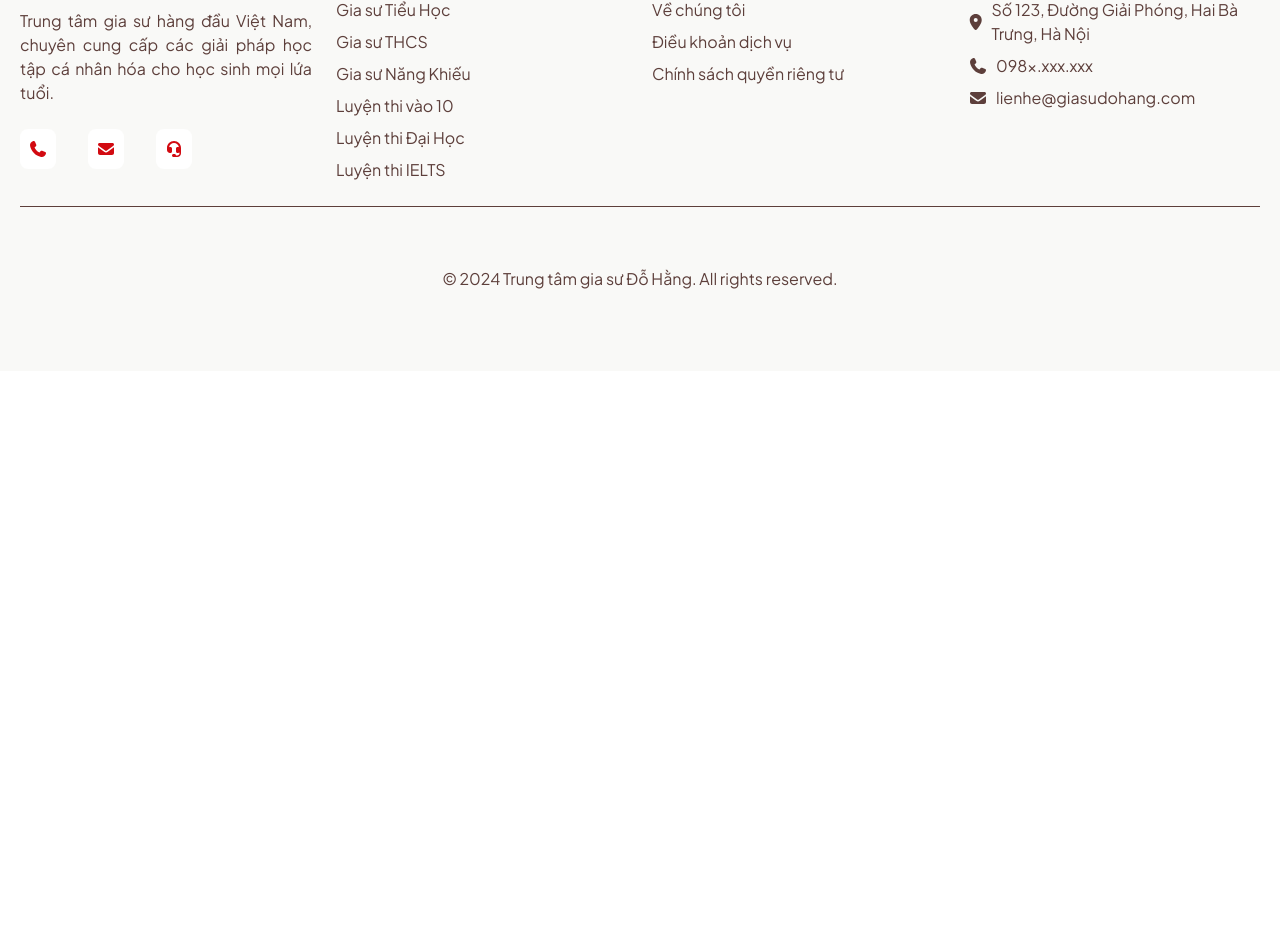
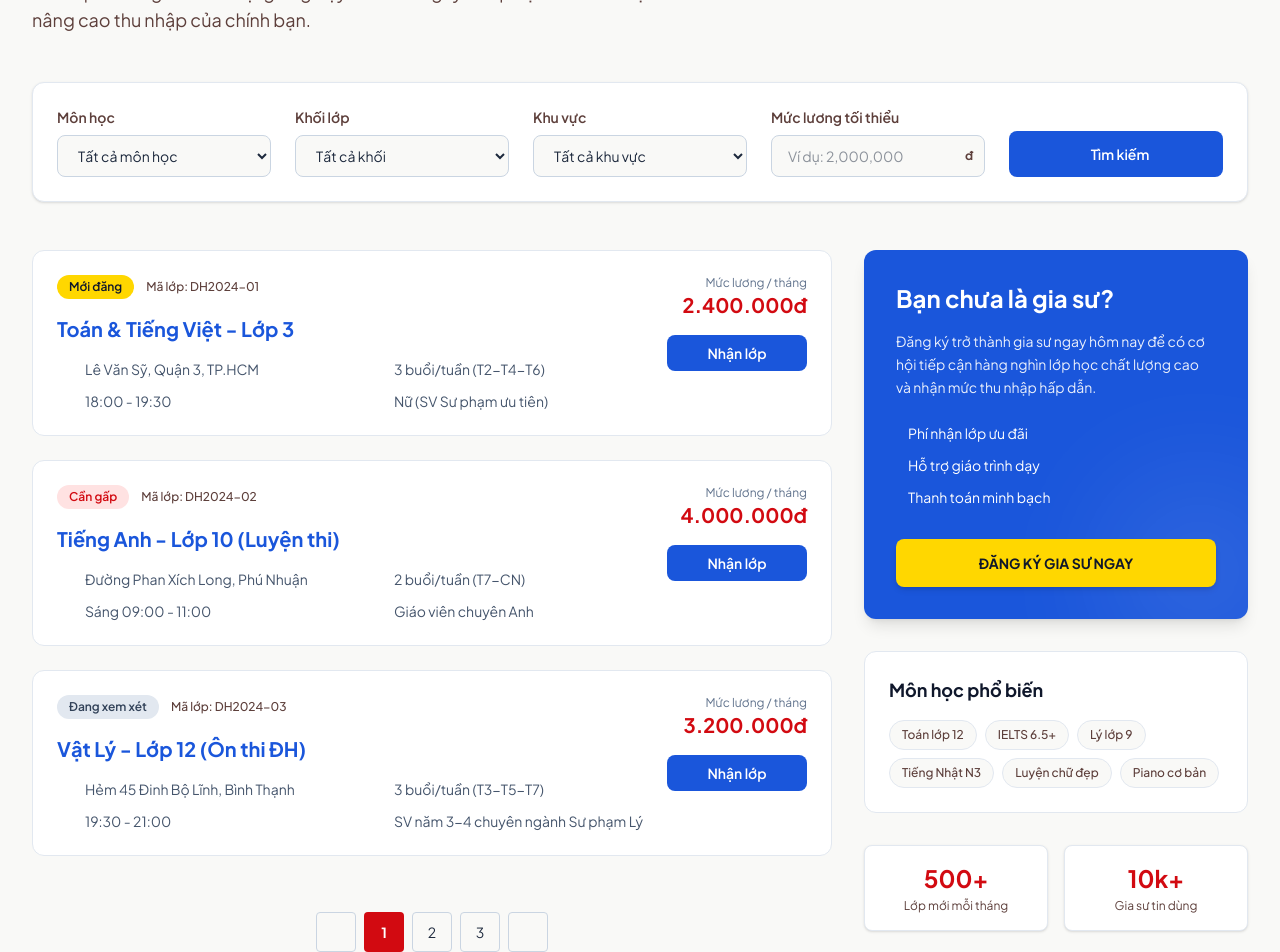
Before and after one commit to binhv005/tutor-website-project, a React (Vite) app in the folder tutor-frontend/: page /tutors in a window 1280 px wide. Shown: the part 220-1172 px from the top of the page. Before the commit the page ends 800 px from the top, so only its background shows below. Built offline with nearby package versions, Linux system fonts and the light colour scheme; the HTML template or start-up script is replaced by a standard one.

Commit message:
feat: add tutor page

```diff
--- a/tutor-frontend/src/pages/TutorPage.jsx
+++ b/tutor-frontend/src/pages/TutorPage.jsx
@@ -1,3 +1,214 @@
-function TutorPage() {}
+import JobCard from "../components/JobCard";
+const jobsData = [
+  {
+    id: 1,
+    code: "DH2024-01",
+    status: "Mới đăng",
+    title: "Toán & Tiếng Việt - Lớp 3",
+    location: "Lê Văn Sỹ, Quận 3, TP.HCM",
+    schedule: "3 buổi/tuần (T2-T4-T6)",
+    time: "18:00 - 19:30",
+    requirement: "Nữ (SV Sư phạm ưu tiên)",
+    salary: "2.400.000đ",
+  },
+  {
+    id: 2,
+    code: "DH2024-02",
+    status: "Cần gấp",
+    title: "Tiếng Anh - Lớp 10 (Luyện thi)",
+    location: "Đường Phan Xích Long, Phú Nhuận",
+    schedule: "2 buổi/tuần (T7-CN)",
+    time: "Sáng 09:00 - 11:00",
+    requirement: "Giáo viên chuyên Anh",
+    salary: "4.000.000đ",
+  },
+  {
+    id: 3,
+    code: "DH2024-03",
+    status: "Đang xem xét",
+    title: "Vật Lý - Lớp 12 (Ôn thi ĐH)",
+    location: "Hẻm 45 Đinh Bộ Lĩnh, Bình Thạnh",
+    schedule: "3 buổi/tuần (T3-T5-T7)",
+    time: "19:30 - 21:00",
+    requirement: "SV năm 3-4 chuyên ngành Sư phạm Lý",
+    salary: "3.200.000đ",
+  },
+];
+
+const popularTags = [
+  "Toán lớp 12",
+  "IELTS 6.5+",
+  "Lý lớp 9",
+  "Tiếng Nhật N3",
+  "Luyện chữ đẹp",
+  "Piano cơ bản",
+];
+
+function TutorPage() {
+  return (
+    <div className="font-sans bg-neutral text-slate-800 p-4 md:p-8 max-w-7xl mx-auto space-y-12">
+      <div>
+        <h1 className="text-4xl font-extrabold mb-4 text-slate-950">
+          Tìm lớp phù hợp với bạn
+        </h1>
+        <p className="text-lg text-headline max-w-2xl">
+          Khám phá hàng trăm cơ hội giảng dạy mới mỗi ngày. Giúp học sinh tiến
+          bộ và nâng cao thu nhập của chính bạn.
+        </p>
+      </div>
+
+      <div className="bg-white p-6 rounded-xl border border-slate-200 shadow-sm">
+        <div className="grid grid-cols-1 md:grid-cols-2 lg:grid-cols-5 gap-6 items-end">
+          <div className="space-y-2">
+            <label className="text-sm font-semibold text-headline block">
+              Môn học
+            </label>
+            <select className="w-full bg-neutral border border-slate-300 rounded-lg px-4 py-2.5 focus:ring-2 focus:ring-tertiary transition-all outline-none text-sm">
+              <option>Tất cả môn học</option>
+              <option>Toán học</option>
+              <option>Ngữ văn</option>
+              <option>Tiếng Anh</option>
+              <option>Vật lý</option>
+            </select>
+          </div>
+
+          <div className="space-y-2">
+            <label className="text-sm font-semibold text-headline block">
+              Khối lớp
+            </label>
+            <select className="w-full bg-neutral border border-slate-300 rounded-lg px-4 py-2.5 focus:ring-2 focus:ring-tertiary transition-all outline-none text-sm">
+              <option>Tất cả khối</option>
+              <option>Tiểu học</option>
+              <option>THCS</option>
+              <option>THPT</option>
+              <option>Luyện thi đại học</option>
+            </select>
+          </div>
+
+          <div className="space-y-2">
+            <label className="text-sm font-semibold text-headline block">
+              Khu vực
+            </label>
+            <select className="w-full bg-neutral border border-slate-300 rounded-lg px-4 py-2.5 focus:ring-2 focus:ring-tertiary transition-all outline-none text-sm">
+              <option>Tất cả khu vực</option>
+              <option>Quận 1</option>
+              <option>Quận 3</option>
+              <option>Quận Bình Thạnh</option>
+              <option>Quận Tân Bình</option>
+            </select>
+          </div>
+
+          <div className="space-y-2">
+            <label className="text-sm font-semibold text-headline block">
+              Mức lương tối thiểu
+            </label>
+            <div className="relative">
+              <input
+                type="text"
+                className="w-full bg-neutral border border-slate-300 rounded-lg pl-4 pr-10 py-2.5 focus:ring-2 focus:ring-tertiary transition-all outline-none text-sm"
+                placeholder="Ví dụ: 2,000,000"
+              />
+              <span className="absolute right-3 top-1/2 -translate-y-1/2 text-headline text-xs font-bold">
+                đ
+              </span>
+            </div>
+          </div>
+
+          <button className="bg-tertiary text-white h-[46px] rounded-lg text-sm font-semibold flex items-center justify-center gap-2 hover:bg-blue-700 transition-colors cursor-pointer">
+            <i className="fas fa-search"></i>
+            Tìm kiếm
+          </button>
+        </div>
+      </div>
+
+      <div className="grid grid-cols-1 lg:grid-cols-3 gap-8">
+        <div className="lg:col-span-2 space-y-6">
+          {jobsData.map((job) => (
+            <JobCard key={job.id} job={job} />
+          ))}
+
+          <div className="flex justify-center pt-8">
+            <nav className="flex items-center gap-2">
+              <button className="w-10 h-10 rounded border border-slate-300 flex items-center justify-center hover:bg-slate-200 transition-colors cursor-pointer">
+                <i className="fas fa-chevron-left text-sm"></i>
+              </button>
+              <button className="w-10 h-10 rounded bg-primary text-white flex items-center justify-center font-bold text-sm">
+                1
+              </button>
+              <button className="w-10 h-10 rounded border border-slate-300 flex items-center justify-center hover:bg-slate-200 transition-colors cursor-pointer text-sm">
+                2
+              </button>
+              <button className="w-10 h-10 rounded border border-slate-300 flex items-center justify-center hover:bg-slate-200 transition-colors cursor-pointer text-sm">
+                3
+              </button>
+              <button className="w-10 h-10 rounded border border-slate-300 flex items-center justify-center hover:bg-slate-200 transition-colors cursor-pointer">
+                <i className="fas fa-chevron-right text-sm"></i>
+              </button>
+            </nav>
+          </div>
+        </div>
+
+        <div className="space-y-8">
+          <div className="bg-tertiary p-8 rounded-xl text-white shadow-lg relative overflow-hidden group">
+            <div className="absolute -right-12 -bottom-12 w-48 h-48 bg-white/10 rounded-full blur-3xl transition-transform group-hover:scale-150 duration-700"></div>
+            <div className="relative z-10">
+              <h4 className="text-2xl font-bold mb-4">Bạn chưa là gia sư?</h4>
+              <p className="text-sm opacity-90 mb-6 leading-relaxed">
+                Đăng ký trở thành gia sư ngay hôm nay để có cơ hội tiếp cận hàng
+                nghìn lớp học chất lượng cao và nhận mức thu nhập hấp dẫn.
+              </p>
+              <ul className="space-y-3 mb-8 text-sm">
+                <li class="flex items-center gap-3">
+                  <i className="fas fa-check-circle text-secondary"></i>
+                  <span>Phí nhận lớp ưu đãi</span>
+                </li>
+                <li class="flex items-center gap-3">
+                  <i className="fas fa-check-circle text-secondary"></i>
+                  <span>Hỗ trợ giáo trình dạy</span>
+                </li>
+                <li class="flex items-center gap-3">
+                  <i className="fas fa-check-circle text-secondary"></i>
+                  <span>Thanh toán minh bạch</span>
+                </li>
+              </ul>
+              <button className="bg-secondary text-slate-900 w-full py-3.5 rounded-lg font-bold hover:brightness-105 transition-all shadow-md cursor-pointer text-center text-sm uppercase">
+                Đăng ký gia sư ngay
+              </button>
+            </div>
+          </div>
+
+          <div className="bg-white p-6 rounded-xl border border-slate-200">
+            <h4 className="text-lg font-bold mb-4 text-slate-900">
+              Môn học phổ biến
+            </h4>
+            <div className="flex flex-wrap gap-2">
+              {popularTags.map((tag, index) => (
+                <span
+                  key={index}
+                  className="px-3 py-1.5 bg-neutral text-headline rounded-full text-xs font-medium border border-slate-200 hover:border-primary transition-colors cursor-pointer"
+                >
+                  {tag}
+                </span>
+              ))}
+            </div>
+          </div>
+
+          <div className="grid grid-cols-2 gap-4">
+            <div className="bg-white border border-slate-200 p-4 rounded-lg text-center shadow-sm">
+              <div className="text-2xl font-bold text-primary">500+</div>
+              <div className="text-xs text-headline mt-1">
+                Lớp mới mỗi tháng
+              </div>
+            </div>
+            <div className="bg-white border border-slate-200 p-4 rounded-lg text-center shadow-sm">
+              <div className="text-2xl font-bold text-primary">10k+</div>
+              <div className="text-xs text-headline mt-1">Gia sư tin dùng</div>
+            </div>
+          </div>
+        </div>
+      </div>
+    </div>
+  );
+}
 
 export default TutorPage;
```
